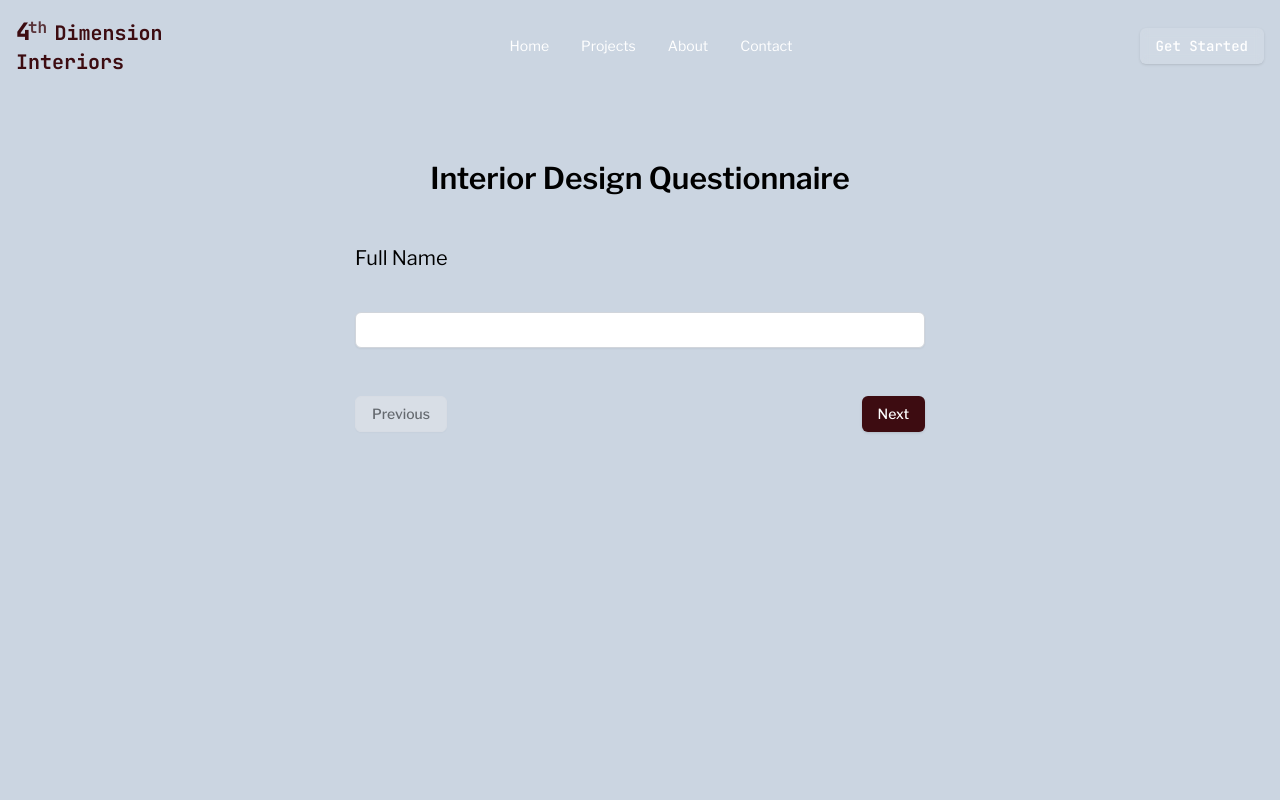
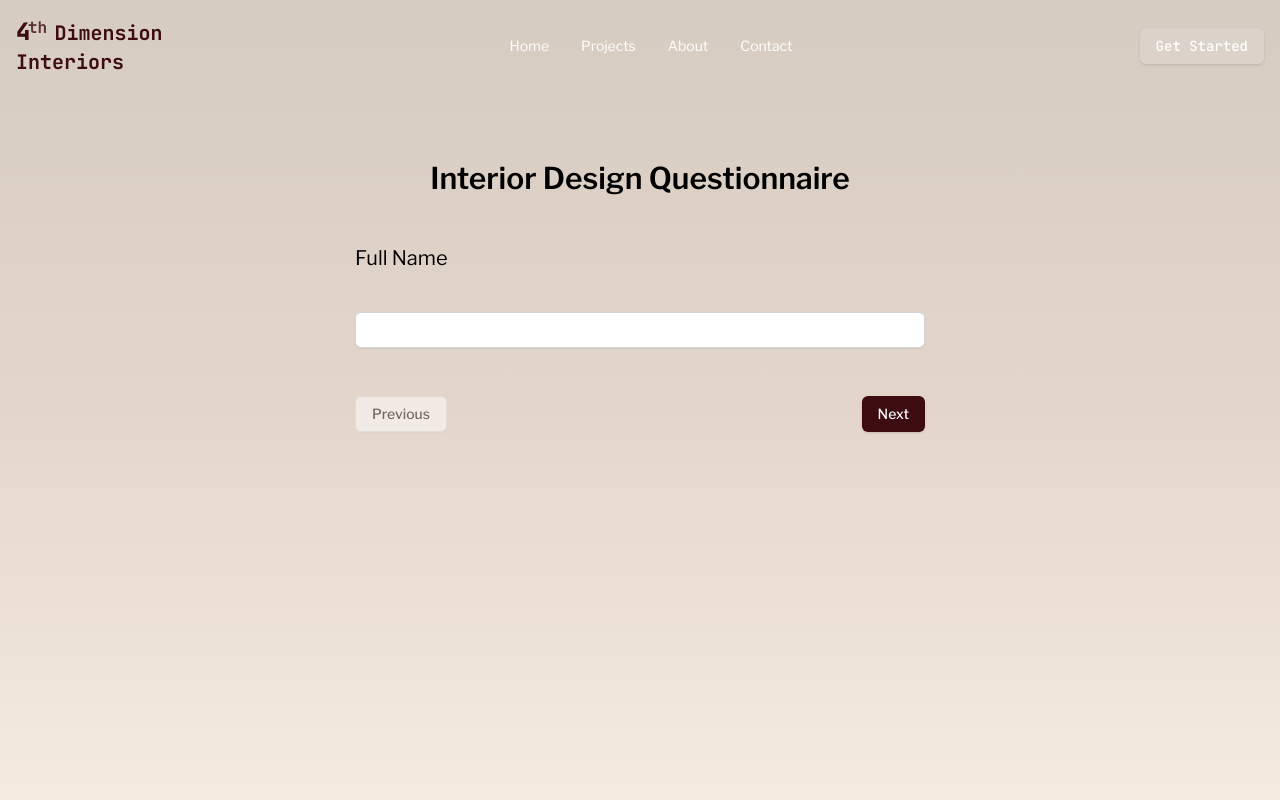
Before and after one commit to dastagirshaikhh/4th-Dimension-Interiors, a Next.js app: page /questionnaire in a window 1280 px wide. Shown: the top 800 px of the page. Built offline with nearby package versions, Linux system fonts and the light colour scheme.

Commit message:
color changes

```diff
--- a/app/questionnaire/page.tsx
+++ b/app/questionnaire/page.tsx
@@ -1,5 +1,5 @@
 import Footer from '@/components/footer'
-import InteriorDesignQuestionnaire from '@/components/interior-design-questionnaire'
+import InteriorDesignQuestionnaire from '@/components/questionnaire'
 import Navbar from '@/components/navbar'
 import React from 'react'
 
--- a/components/interior-design-questionnaire.tsx
+++ b/components/questionnaire.tsx
@@ -366,7 +366,8 @@ export default function InteriorDesignQuestionnaire() {
     const currentQuestion = questions[currentQuestionIndex]
 
     return (
-        <div className="min-h-screen p-6 pt-40 bg-slate-300 text-black">
+        // <div className="min-h-screen p-6 pt-40 bg-[#EAE7DC] text-black">
+        <div className="min-h-screen p-6 pt-40 bg-gradient-to-b from-[#d6ccc2] via-[#e3d5ca] to-[#f5ebe0] text-black">
             <h1 className="text-black text-3xl font-semibold mb-12 text-center">Interior Design Questionnaire</h1>
             <div className="max-w-[570px] mx-auto">
                 <motion.div className="flex flex-col gap-6 overflow-visible" layout transition={transitionProps}>
@@ -477,7 +478,7 @@ export default function InteriorDesignQuestionnaire() {
                         <Button
                             onClick={handlePrevious}
                             disabled={currentQuestionIndex === 0}
-                            className="bg-gray-200 text-black px-4 py-2 rounded-md disabled:opacity-50"
+                            className=" text-black px-4 py-2 rounded-md disabled:opacity-50"
                             variant="outline"
                         >
                             Previous
```
